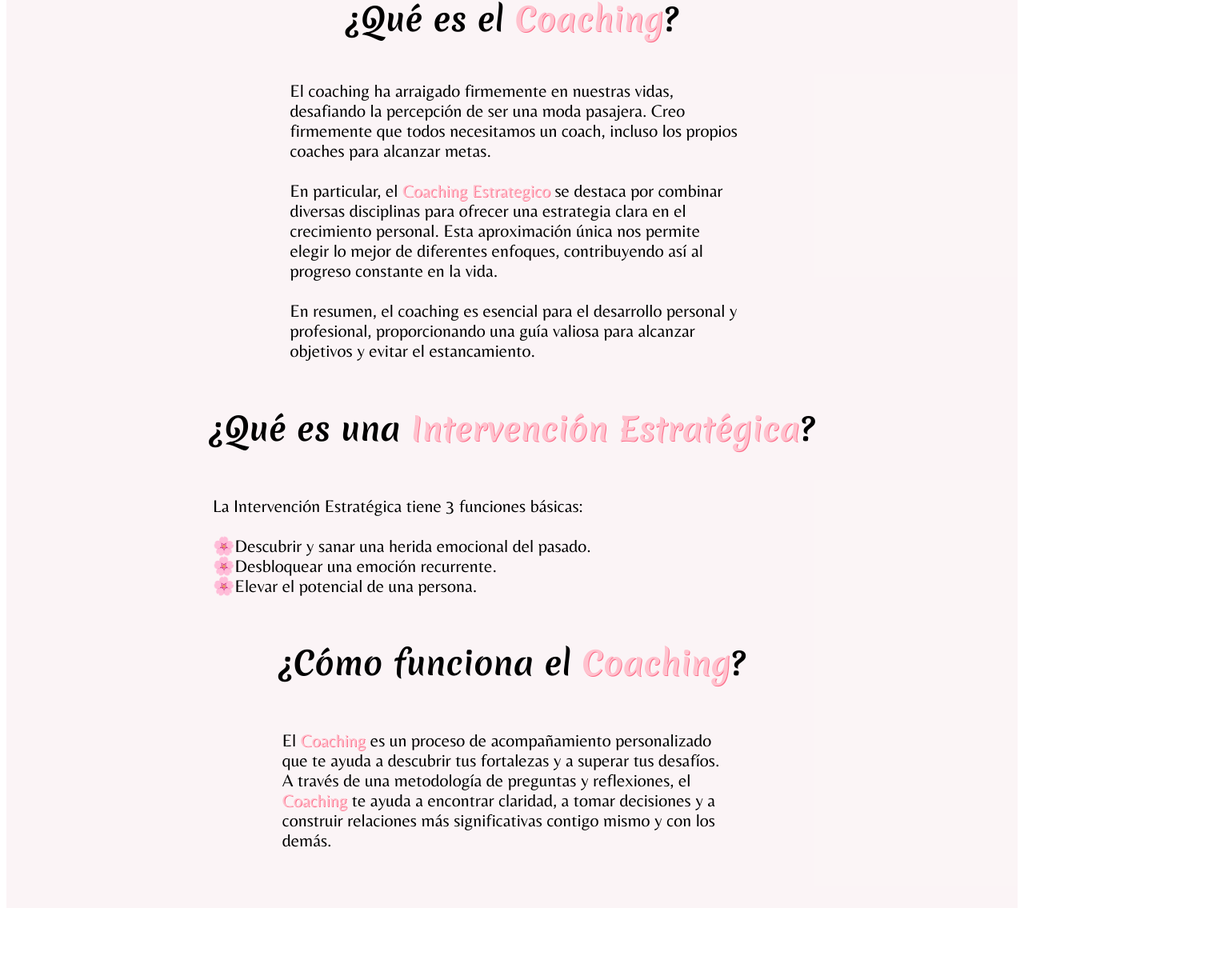
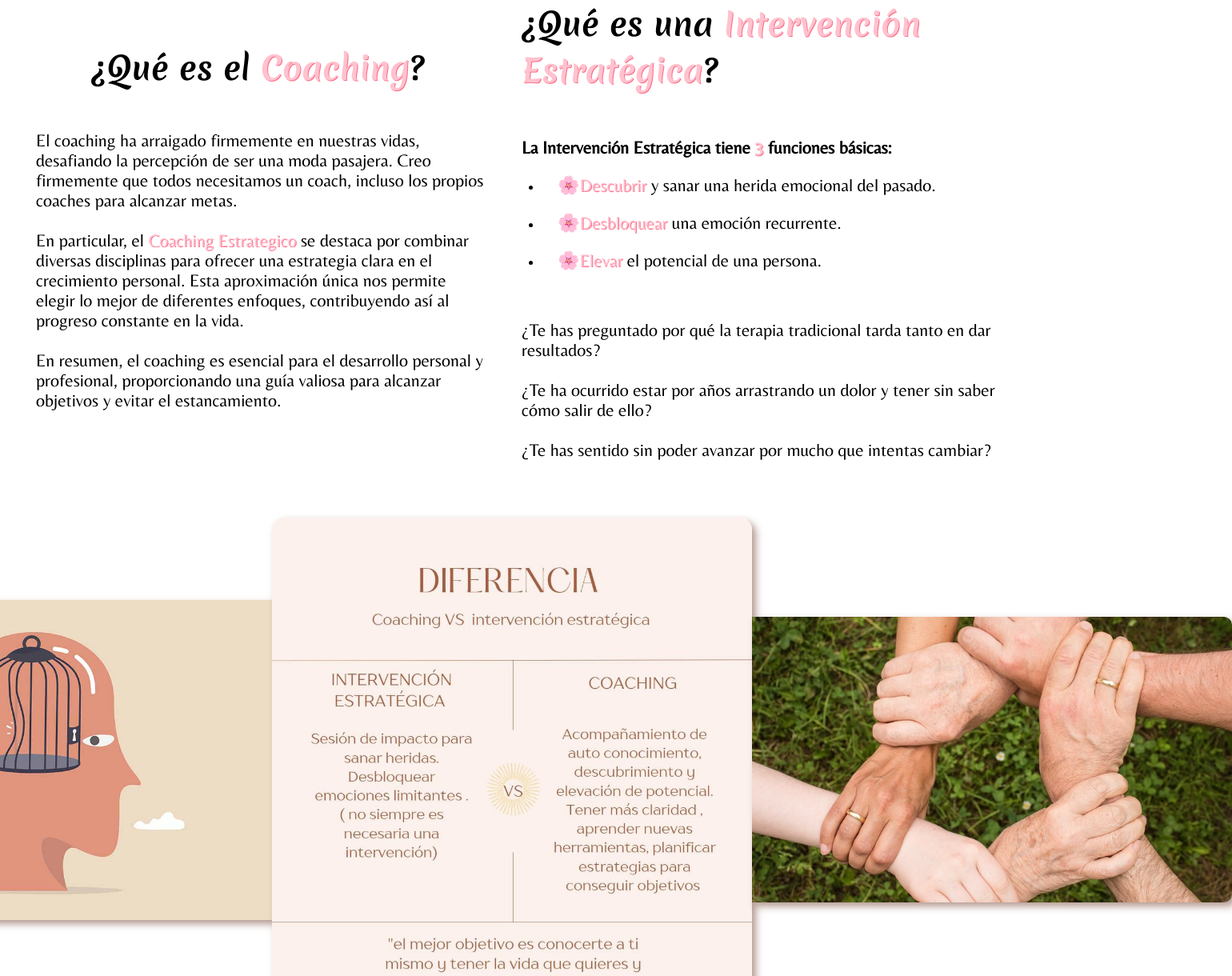
Before and after one commit to Wahandri/ShaktiYoga, a React (Create React App) app: page /coaching in a window 1280 px wide. Shown: the part 163-1383 px from the top of the page at 80% size, 1540 px wide, since content can reach past the window. Before the commit the page ends 1306 px from the top, so only its background shows below. Built offline with nearby package versions, Linux system fonts and the light colour scheme.

Commit message:
Added images and rebuilt PageCoaching.js

```diff
--- a/src/components/Coaching/Coaching.css
+++ b/src/components/Coaching/Coaching.css
@@ -11,12 +11,17 @@
 .boxPageCoaching {
     padding-top: 50px;
     width: 100%;
-    background-color: #a2122f0b;
+
     padding-bottom: 50px;
     display: flex;
     flex-direction: column;
     justify-content: center;
     align-items: center;
+}
+
+.backgroundPink {
+    background-color: #f6a5c40f;
+    width: 100%;
 }
 
 .coaching1 {
@@ -32,9 +37,35 @@
 
 }
 
+.PageCoachingDescription {
+    display: grid;
+    grid-template-columns: 1fr 1fr;
+
+}
+
 .imgCoaching {
     width: 650px;
     border-radius: 20px;
+    box-shadow: 5px 5px 10px #69372682;
+}
+
+.imgDiference {
+    width: 600px;
+    border-radius: 15px;
+    box-shadow: 5px 5px 10px #69372682;
+}
+
+.imgTeam {
+    width: 600px;
+    border-top-right-radius: 10px;
+    border-bottom-right-radius: 10px;
+    box-shadow: 5px 5px 10px #69372682;
+}
+
+.imgCell {
+    width: 600px;
+    border-top-left-radius: 10px;
+    border-bottom-left-radius: 10px;
     box-shadow: 5px 5px 10px #69372682;
 }
 
--- a/src/components/Coaching/PageCoaching.js
+++ b/src/components/Coaching/PageCoaching.js
@@ -1,9 +1,13 @@
 import React from "react";
 import "./Coaching.css";
+import diference from "../../images/coachingDiference.jpeg";
+import team from "../../images/Team.jpg";
+import cell from "../../images/cell.jpg";
 
 export default function PageCoaching() {
   return (
     <div className="boxPageCoaching">
+      <div className="PageCoachingDescription">
         <div className="coachingHeader">
           <div className="flex center">
             <h1 className="title">
@@ -13,50 +17,77 @@ export default function PageCoaching() {
           <p className="textSmall">
             El coaching ha arraigado firmemente en nuestras vidas, desafiando la
             percepción de ser una moda pasajera. Creo firmemente que todos
-          necesitamos un coach, incluso los propios coaches para alcanzar metas.{" "}
-          <br />
+            necesitamos un coach, incluso los propios coaches para alcanzar
+            metas. <br />
             <br />
             En particular, el
             <span className="pinkColor"> Coaching Estrategico </span>
             se destaca por combinar diversas disciplinas para ofrecer una
             estrategia clara en el crecimiento personal. Esta aproximación única
-          nos permite elegir lo mejor de diferentes enfoques, contribuyendo así
-          al progreso constante en la vida. <br />
+            nos permite elegir lo mejor de diferentes enfoques, contribuyendo
+            así al progreso constante en la vida. <br />
             <br />
             En resumen, el coaching es esencial para el desarrollo personal y
-          profesional, proporcionando una guía valiosa para alcanzar objetivos y
-          evitar el estancamiento.
+            profesional, proporcionando una guía valiosa para alcanzar objetivos
+            y evitar el estancamiento.
           </p>
         </div>
-      <div className="coachingBody">
+        <div className="coachingHeader ">
           <div className="flex center">
             <h2 className="title">
               ¿Qué es una
               <span className="pinkColor"> Intervención Estratégica</span>?
             </h2>
           </div>
+          <div className="flex">
+            <div>
+              <div>
+                <p>
+                  <span className="bold">
+                    La Intervención Estratégica tiene
+                    <span className="pinkColor"> 3</span> funciones básicas:
+                  </span>
+                </p>
+                <ul>
+                  <li>
                     <p className="textSmall">
-          La Intervención Estratégica tiene 3 funciones básicas: <br />
+                      🌸<span className="pinkColor">Descubrir</span> y sanar una
+                      herida emocional del pasado.
+                    </p>
+                  </li>
+                  <li>
+                    <p className="textSmall">
+                      🌸<span className="pinkColor">Desbloquear</span> una
+                      emoción recurrente.
+                    </p>
+                  </li>
+                  <li>
+                    <p className="textSmall">
+                      🌸<span className="pinkColor">Elevar</span> el potencial
+                      de una persona.
+                    </p>
+                  </li>
                   <br />
-          🌸Descubrir y sanar una herida emocional del pasado. <br />
-          🌸Desbloquear una emoción recurrente. <br /> 🌸Elevar el potencial de
-          una persona.
+                </ul>
+              </div>
+              <p>
+                ¿Te has preguntado por qué la terapia tradicional tarda tanto en
+                dar resultados?
+                <br />
+                <br /> ¿Te ha ocurrido estar por años arrastrando un dolor y
+                tener sin saber cómo salir de ello?
+                <br />
+                <br /> ¿Te has sentido sin poder avanzar por mucho que intentas
+                cambiar?
               </p>
             </div>
-      <div className="coachingBody">
-        <div className="flex center">
-          <h2 className="title">
-            ¿Cómo funciona el <span className="pinkColor">Coaching</span>?
-          </h2>
           </div>
-        <p className="textSmall">
-          El <span className="pinkColor">Coaching</span> es un proceso de
-          acompañamiento personalizado que te ayuda a descubrir tus fortalezas y
-          a superar tus desafíos. <br />A través de una metodología de preguntas
-          y reflexiones, el <span className="pinkColor">Coaching</span> te ayuda
-          a encontrar claridad, a tomar decisiones y a construir relaciones más
-          significativas contigo mismo y con los demás.
-        </p>
+        </div>
+      </div>
+      <div className="flex">
+        <img className="imgCell" alt="" src={cell} />
+        <img className="imgDiference" alt="" src={diference} />
+        <img className="imgTeam" alt="" src={team} />
       </div>
     </div>
   );
--- a/src/components/Start/Start.css
+++ b/src/components/Start/Start.css
@@ -82,3 +82,15 @@
     justify-content: center;
 
 }
+
+.bold {
+    font-weight: bold;
+}
+
+.coachingHeader {
+    display: flex;
+    flex-direction: column;
+    justify-content: center;
+    align-items: center;
+    padding-bottom: 50px;
+}
--- a/src/index.css
+++ b/src/index.css
@@ -9,3 +9,9 @@
 .color4 { color: #a2122f };
 .color5 { color: #693726 };
 /* --------------------------------------- */
+
+.color1 { color: #e46596 };
+.color2 { color: #eb7eaf };
+.color3 { color: #f298c8 };
+.color4 { color: #f8b1e0 };
+.color5 { color: #ffcaf9 };
```
Also changed, not shown: src/images/cell.jpg (added), src/images/coachingDiference.jpeg (added). Lines whose indentation alone changed are shown as unchanged.
